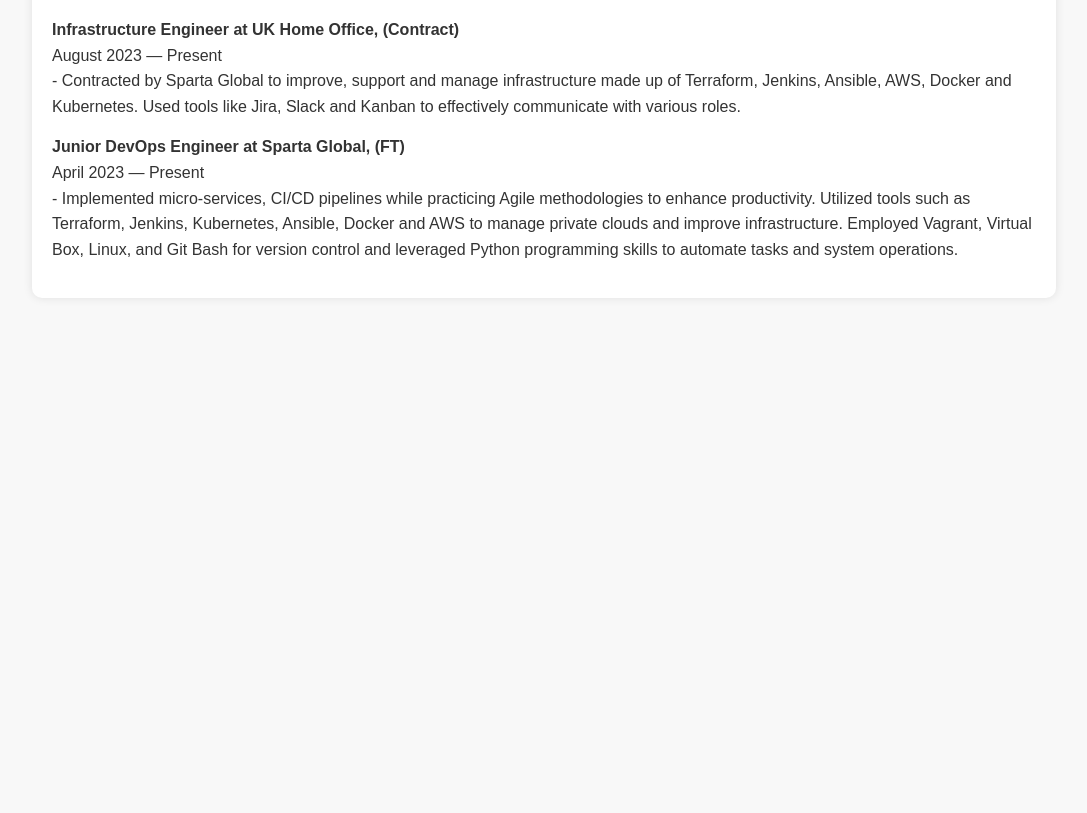
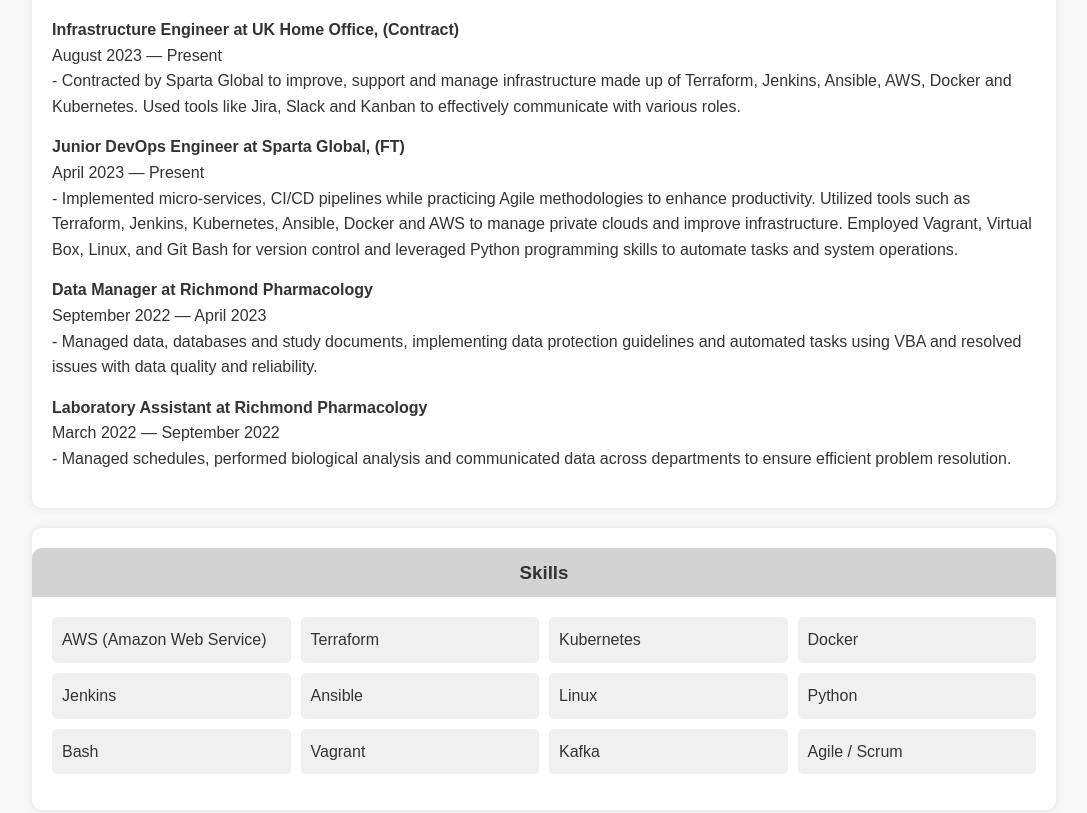
Before and after one commit to JMerhi01/Interactive-Web-Terminal, a plain HTML site: page Static_Website/showcv.html in a window 1280 px wide. Shown: the part 568-1381 px from the top of the page, without its empty margins (96-1183 px from the left). Before the commit the page ends 906 px from the top, so only its background shows below. Drawn offline with Linux system fonts and the light colour scheme.

Commit message:
showcv skills

```diff
--- a/Static_Website/showcv.html
+++ b/Static_Website/showcv.html
@@ -83,3 +83,25 @@
             <ul class="employment">
                 <li><strong>Infrastructure Engineer at UK Home Office, (Contract)</strong><br>August 2023 — Present<br>- Contracted by Sparta Global to improve, support and manage infrastructure made up of Terraform, Jenkins, Ansible, AWS, Docker and Kubernetes. Used tools like Jira, Slack and Kanban to effectively communicate with various roles.</li>
                 <li><strong>Junior DevOps Engineer at Sparta Global, (FT)</strong><br>April 2023 — Present<br>- Implemented micro-services, CI/CD pipelines while practicing Agile methodologies to enhance productivity. Utilized tools such as Terraform, Jenkins, Kubernetes, Ansible, Docker and AWS to manage private clouds and improve infrastructure. Employed Vagrant, Virtual Box, Linux, and Git Bash for version control and leveraged Python programming skills to automate tasks and system operations.</li>
+                <li><strong>Data Manager at Richmond Pharmacology</strong><br>September 2022 — April 2023<br>- Managed data, databases and study documents, implementing data protection guidelines and automated tasks using VBA and resolved issues with data quality and reliability.</li>
+                <li><strong>Laboratory Assistant at Richmond Pharmacology</strong><br>March 2022 — September 2022<br>- Managed schedules, performed biological analysis and communicated data across departments to ensure efficient problem resolution.</li>
+            </ul>
+        </section>
+
+        <section id="skills">
+            <h3>Skills</h3>
+            <ul class="skills">
+                <li>AWS (Amazon Web Service)</li>
+                <li>Terraform</li>
+                <li>Kubernetes</li>
+                <li>Docker</li>
+                <li>Jenkins</li>
+                <li>Ansible</li>
+                <li>Linux</li>
+                <li>Python</li>
+                <li>Bash</li>
+                <li>Vagrant</li>
+                <li>Kafka</li>
+                <li>Agile / Scrum</li>
+            </ul>
+        </section>
```
